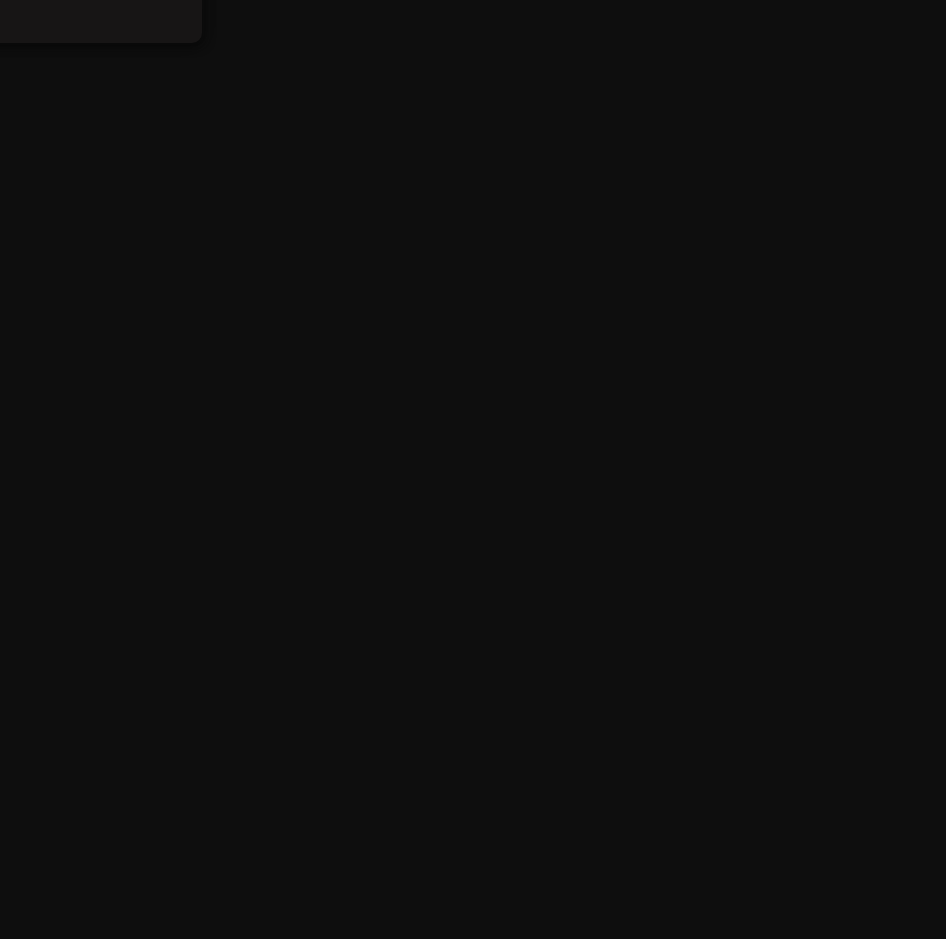
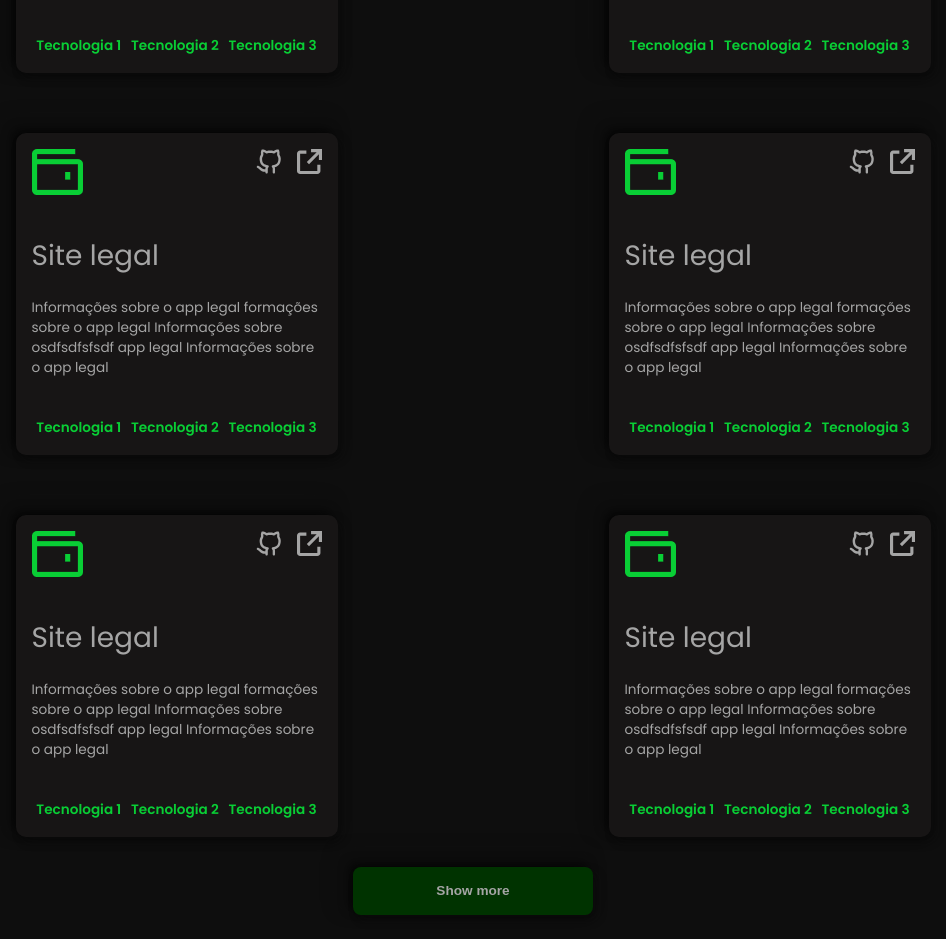
Before and after one commit to gjro/my-portfolio, a React (Create React App) app: page / in a window 1280 px wide. Shown: the part 1640-2579 px from the top of the page, without its empty margins (167-1113 px from the left). Before the commit the page ends 1707 px from the top, so only its background shows below. Built offline with nearby package versions, Linux system fonts and the light colour scheme.

Commit message:
Projects done

```diff
--- /dev/null
+++ b/src/components/projects/card/index.js
@@ -0,0 +1,38 @@
+import styles from "./style.module.scss";
+import archive from "../../../assets/img/archive-icon.png";
+import github from "../../../assets/img/github-icon.svg";
+import extern from "../../../assets/img/extern-icon.svg";
+function Card(props) {
+	return (
+		<div className={styles.card}>
+			<div className={styles.icons}>
+				<div>
+					<img src={archive} alt="archive-icon" />
+				</div>
+				<div>
+					<img
+						className={styles.icon}
+						src={github}
+						alt="github-icon"
+					/>
+					<img
+						className={styles.icon}
+						src={extern}
+						alt="extern-icon"
+					/>
+				</div>
+			</div>
+			<div className={styles.body}>
+				<h3>{props.title}</h3>
+				<p>{props.body}</p>
+			</div>
+			<div className={styles.footer}>
+				<span>{props.tec1}</span>
+				<span>{props.tec2}</span>
+				<span>{props.tec3}</span>
+			</div>
+		</div>
+	);
+}
+
+export default Card;
--- /dev/null
+++ b/src/components/projects/card/style.module.scss
@@ -0,0 +1,60 @@
+@import "../../../styles/global.scss";
+
+.card {
+	background-color: $background-2;
+	height: 18.125rem;
+	width: 18.125rem;
+	padding: 1rem;
+	border-radius: 0.625rem;
+	box-shadow: $drop-shadow;
+	margin: 1.875rem 2.5rem;
+
+	.icons {
+		width: 100%;
+		display: inline-flex;
+		align-items: flex-start;
+		justify-content: space-between;
+	}
+
+	.icon {
+		margin-left: 1rem;
+		cursor: pointer;
+	}
+
+	.body {
+		margin: 2.25rem 0;
+		h3 {
+			margin-bottom: 1.5rem;
+			color: $text-color;
+
+			transition: 1s;
+			cursor: pointer;
+			&:hover {
+				color: $primary-default;
+				text-shadow: $neon;
+			}
+		}
+
+		p {
+			color: $text-color;
+
+			font-weight: normal;
+			font-size: 0.85rem;
+			line-height: 1.25rem;
+		}
+	}
+
+	.footer {
+		width: 100%;
+		display: inline-flex;
+		justify-content: space-around;
+		span {
+			color: $primary-default;
+			transition: 1s;
+			&:hover {
+				text-shadow: $neon;
+			}
+			cursor: pointer;
+		}
+	}
+}
--- a/src/components/projects/index.js
+++ b/src/components/projects/index.js
@@ -1,39 +1,57 @@
 import styles from "./style.module.scss";
-import archive from "../../assets/img/archive-icon.png";
-import github from "../../assets/img/github-icon.svg";
-import extern from "../../assets/img/extern-icon.svg";
+import Card from "./card";
+
 function Projects() {
 	return (
 		<div className={styles.projectsContainer}>
 			<h2 className={styles.subtitle}>Projects</h2>
 			<hr />
-
-			<div className={styles.card}>
-				<div className={styles.icons}>
-					<div>
-						<img src={archive} alt="archive-icon" />
-					</div>
-					<div>
-						<img
-							className={styles.fill}
-							src={github}
-							alt="github-icon"
-						/>
-						<img
-							className={styles.fill}
-							src={extern}
-							alt="extern-icon"
-						/>
-					</div>
-				</div>
-				<div>
-					<h3>Site de coisa legal</h3>
-					<p></p>
-				</div>
-				<div>
-					<span>oi</span>
-					<span>oi</span>
-				</div>
+			<div className={styles.cardsContainer}>
+				<Card
+					title="Site legal"
+					body="Informações sobre o app legal formações sobre o app legal Informações sobre osdfsdfsfsdf app legal Informações sobre o app legal"
+					tec1="Tecnologia 1"
+					tec2="Tecnologia 2"
+					tec3="Tecnologia 3"
+				/>
+				<Card
+					title="Site legal"
+					body="Informações sobre o app legal formações sobre o app legal Informações sobre osdfsdfsfsdf app legal Informações sobre o app legal"
+					tec1="Tecnologia 1"
+					tec2="Tecnologia 2"
+					tec3="Tecnologia 3"
+				/>
+				<Card
+					title="Site legal"
+					body="Informações sobre o app legal formações sobre o app legal Informações sobre osdfsdfsfsdf app legal Informações sobre o app legal"
+					tec1="Tecnologia 1"
+					tec2="Tecnologia 2"
+					tec3="Tecnologia 3"
+				/>
+				<Card
+					title="Site legal"
+					body="Informações sobre o app legal formações sobre o app legal Informações sobre osdfsdfsfsdf app legal Informações sobre o app legal"
+					tec1="Tecnologia 1"
+					tec2="Tecnologia 2"
+					tec3="Tecnologia 3"
+				/>
+				<Card
+					title="Site legal"
+					body="Informações sobre o app legal formações sobre o app legal Informações sobre osdfsdfsfsdf app legal Informações sobre o app legal"
+					tec1="Tecnologia 1"
+					tec2="Tecnologia 2"
+					tec3="Tecnologia 3"
+				/>
+				<Card
+					title="Site legal"
+					body="Informações sobre o app legal formações sobre o app legal Informações sobre osdfsdfsfsdf app legal Informações sobre o app legal"
+					tec1="Tecnologia 1"
+					tec2="Tecnologia 2"
+					tec3="Tecnologia 3"
+				/>
+			</div>
+			<div className={styles.buttonContainer}>
+				<button className={styles.button}>Show more</button>
 			</div>
 		</div>
 	);
--- a/src/components/projects/style.module.scss
+++ b/src/components/projects/style.module.scss
@@ -14,24 +14,34 @@
 		margin-left: auto;
 		margin-right: auto;
 	}
-}
 
-.card {
-	background-color: $background-2;
-	height: 18.125rem;
-	width: 18.125rem;
-	padding: 1rem;
-	border-radius: 0.625rem;
-	box-shadow: $drop-shadow;
-
-	.icons {
-		width: 100%;
-		display: inline-flex;
-		align-items: flex-start;
-		justify-content: space-between;
+	.cardsContainer {
+		display: flex;
+		flex-wrap: wrap;
+		justify-content: space-around;
 	}
 
-	.fill {
-		filter: drop-shadow($neon);
+	.buttonContainer {
+		text-align: center;
+
+		.button {
+			border: none;
+			height: 3rem;
+			width: 15rem;
+			border-radius: 0.5rem;
+			background-color: $primary-dark;
+			box-shadow: $drop-shadow;
+			color: $text-color;
+			cursor: pointer;
+			transition: 1s;
+
+			font-weight: 600;
+			font-size: 0.85rem;
+			line-height: 1.125rem;
+
+			&:hover {
+				box-shadow: $neon;
+			}
+		}
 	}
 }
--- a/src/styles/global.scss
+++ b/src/styles/global.scss
@@ -18,6 +18,7 @@ $inner-shadow: inset -5px -5px 10px rgba(0, 0, 0, 0.5),
 
 $neon: 0px 0px 10px rgba(76, 140, 74, 0.5), 1px 1px 5px rgba(76, 140, 74, 0.25);
 
+span,
 .heading14 {
 	font-weight: 600;
 	font-size: 0.85rem;
@@ -36,6 +37,7 @@ $neon: 0px 0px 10px rgba(76, 140, 74, 0.5), 1px 1px 5px rgba(76, 140, 74, 0.25);
 	line-height: 1.625rem;
 }
 
+h3,
 .heading28 {
 	font-weight: normal;
 	font-size: 1.75rem;
```
